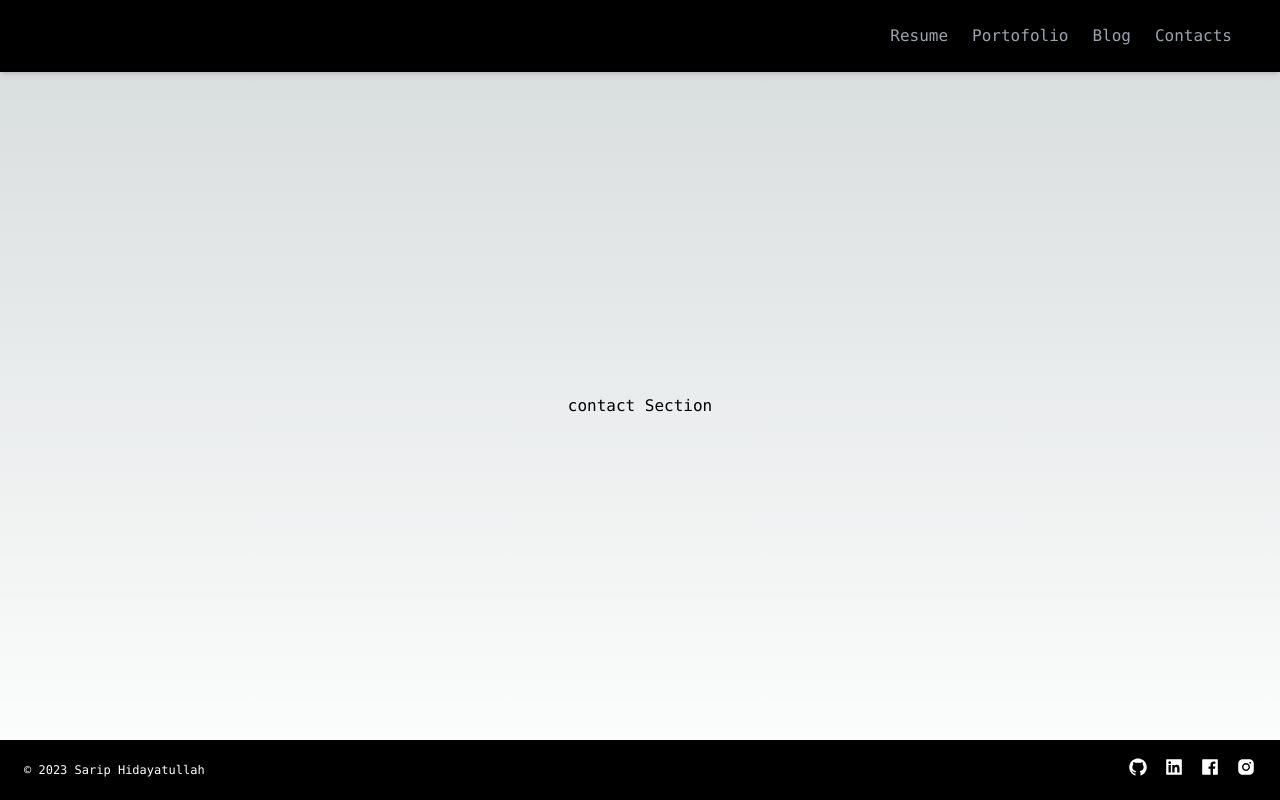
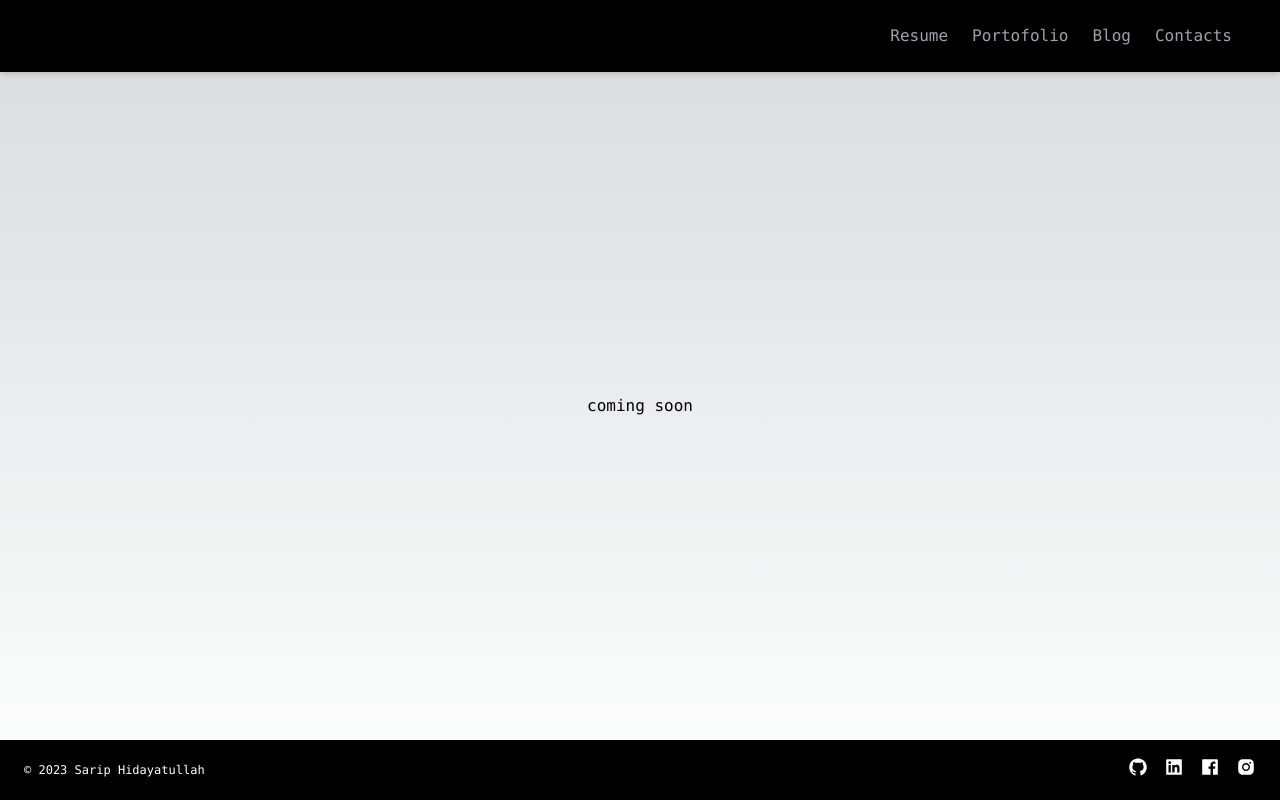
Before and after one commit to sya17/my_portofolio, a Next.js app: page /contact in a window 1280 px wide. Built offline with nearby package versions, Linux system fonts and the light colour scheme.

Commit message:
Commit By Sarip

```diff
--- a/src/app/blog/page.tsx
+++ b/src/app/blog/page.tsx
@@ -6,7 +6,7 @@ const blog = () =>{
         <body className="flex flex-col min-h-screen font-mono">
           <HeaderSection />
           <div className="flex-1 w-full py-4 px-6 overflow-y-auto flex justify-center items-center ">
-          blog Section
+          coming soon
           </div>
           <FooterSection />
         </body>
--- a/src/app/contact/page.tsx
+++ b/src/app/contact/page.tsx
@@ -6,7 +6,7 @@ const contact = () =>{
         <body className="flex flex-col min-h-screen font-mono">
           <HeaderSection />
           <div className="flex-1 w-full py-4 px-6 overflow-y-auto flex justify-center items-center ">
-          contact Section
+          coming soon
           </div>
           <FooterSection />
         </body>
--- a/src/app/portofolio/page.tsx
+++ b/src/app/portofolio/page.tsx
@@ -6,7 +6,7 @@ const portofolio = () => {
     <body className="flex flex-col min-h-screen font-mono">
       <HeaderSection />
       <div className="flex-1 w-full py-4 px-6 overflow-y-auto flex justify-center items-center ">
-        portofolio Section
+        coming soon
       </div>
       <FooterSection />
     </body>
--- a/src/app/resume/page.tsx
+++ b/src/app/resume/page.tsx
@@ -73,29 +73,29 @@ const resume = () => {
                 <div className="w-full h-full flex flex-col ">
                   <div className="w-full h-full flex flex-col md:flex-row ">
                     <div className="w-full md:w-3/4 h-full inline-flex justify-start items-center  py-3 md:py-0 ">
-                      <span>Name:{'\u00A0'}</span>
+                      <span className="px-2">Name:</span>
                       <span>Sarip Hidayatullah</span>
                     </div>
                     <div className="w-full md:w-3/4 h-full inline-flex justify-start items-center  py-3 md:py-0 ">
-                      <span>Age:{'\u00A0'}</span>
+                      <span className="px-2">Age:</span>
                       <span>21 Years</span>
                     </div>
                     <div className="w-full h-full inline-flex justify-start items-center  py-3 md:py-0 ">
-                      <span>Job:{'\u00A0'}</span>
+                      <span className="px-2">Job:</span>
                       <span>Java Developer</span>
                     </div>
                   </div>
                   <div className="w-full h-full flex flex-col md:flex-row ">
                     <div className="w-full md:w-3/4 h-full inline-flex justify-start items-center  py-3 md:py-0 ">
-                      <span>Citizenship:{'\u00A0'}</span>
+                      <span className="px-2">Citizenship:</span>
                       <span>Indonesia</span>
                     </div>
                     <div className="w-full md:w-3/4 h-full inline-flex justify-start items-center  py-3 md:py-0 ">
-                      <span>Residence:{'\u00A0'}</span>
+                      <span className="px-2">Residence:</span>
                       <span>Jakarta</span>
                     </div>
                     <div className="w-full h-full inline-flex justify-start items-center  py-3 md:py-0 ">
-                      <span className="">E-mail:{'\u00A0'}</span>
+                      <span className="px-2">E-mail: </span>
                       <span>srphdyt17@gmail.com</span>
                     </div>
                   </div>
```
